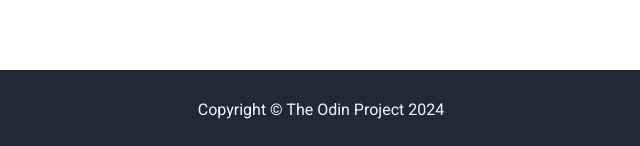
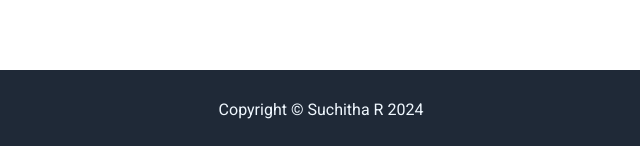
Before and after one commit to suchi-291/Informer, a plain HTML site: page index.html in a window 1280 px wide. Shown: the part 3080-3226 px from the top of the page, 319-959 px from the left. Drawn offline with Linux system fonts and the light colour scheme.

Commit message:
Update index.html

```diff
--- a/index.html
+++ b/index.html
@@ -76,6 +76,6 @@
     </div>
 
     </div>
-    <footer>Copyright © The Odin Project 2024</footer>
+    <footer>Copyright © Suchitha R 2024</footer>
 </body>
 </html>
```
